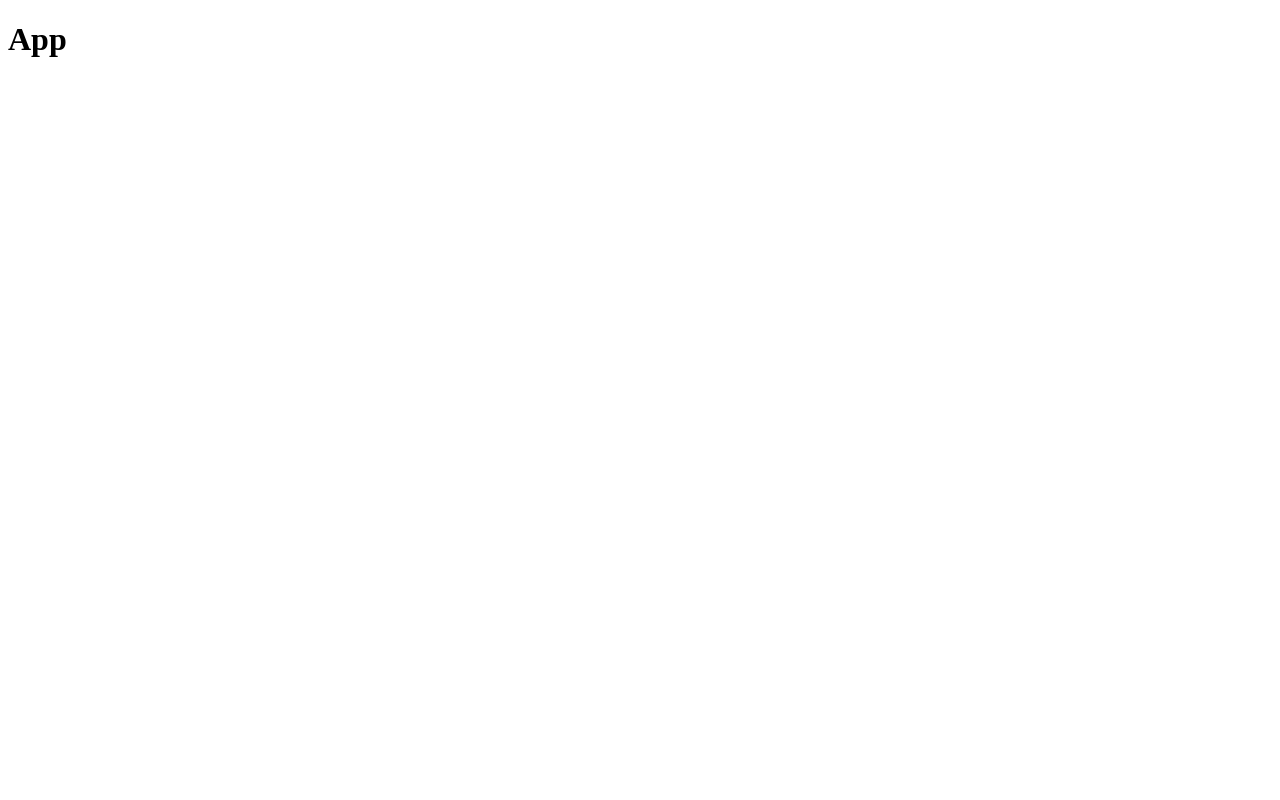
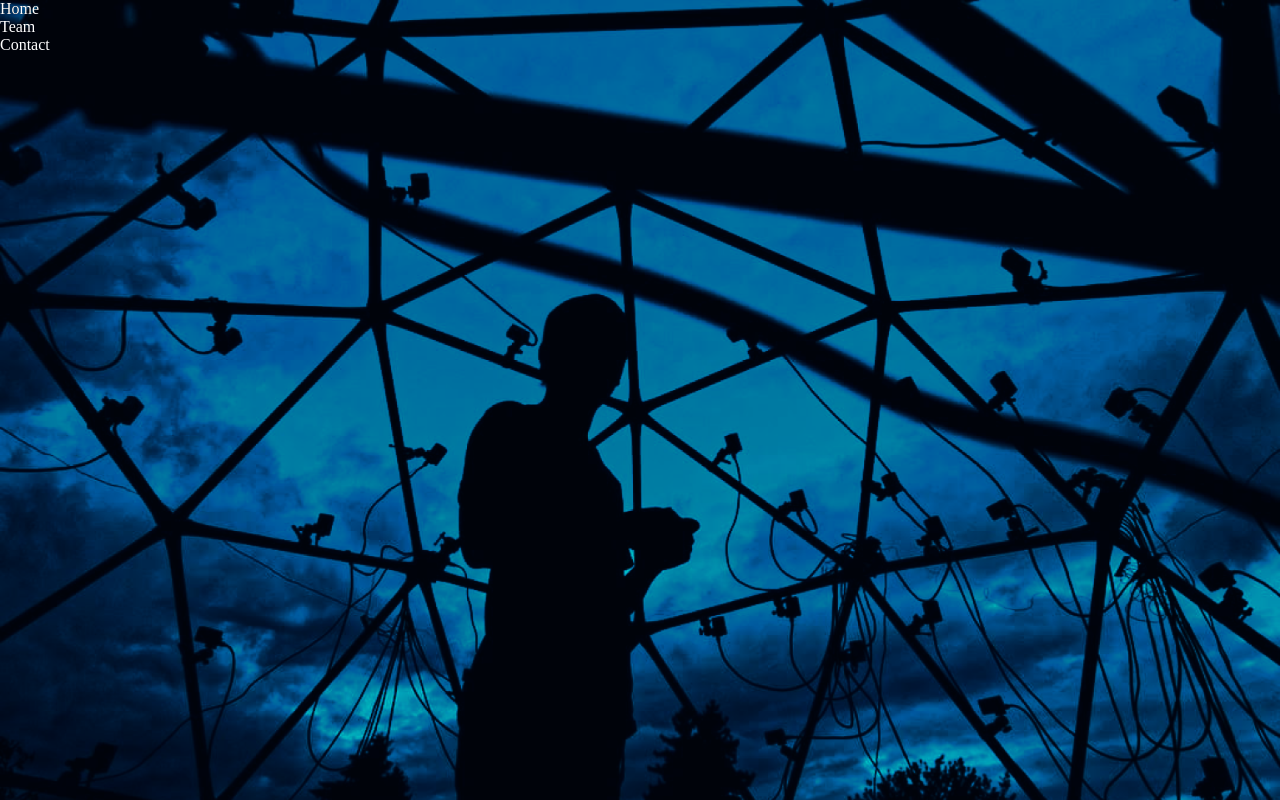
Before and after one commit to karyma101/Volumetric-Camera-Systems, a React app: page / in a window 1280 px wide. Built offline with nearby package versions, Linux system fonts and the light colour scheme.

Commit message:
home page and navbar component

```diff
--- /dev/null
+++ b/src/App.css
@@ -0,0 +1,5 @@
+* {
+  margin: 0;
+  padding: 0;
+  box-sizing: border-box;
+}
--- a/src/App.js
+++ b/src/App.js
@@ -1,8 +1,19 @@
-import React from 'react'
+import React, { Fragment } from 'react'
+import { Route } from 'react-router-dom'
+
+import Navbar from './components/Navbar'
+import Home from './pages/home'
+
+import './App.css'
 
 const App = () => {
   return (
-    <h1>App</h1>
+    <Fragment>
+      <Navbar />
+      <Route to="/">
+        <Home />
+      </Route>
+    </Fragment>
   )
 }
 
--- /dev/null
+++ b/src/components/Navbar.css
@@ -0,0 +1,4 @@
+.navbar {
+  position: absolute;
+  color: white;
+}
--- /dev/null
+++ b/src/components/Navbar.js
@@ -0,0 +1,19 @@
+import React from 'react'
+
+import style from './Navbar.css'
+
+const Navbar = () => {
+  return (
+    <div className={style.navbar}>
+      <div>
+      </div>
+      <ul>
+        <li>Home</li>
+        <li>Team</li>
+        <li>Contact</li>
+      </ul>
+    </div>
+  )
+}
+
+export default Navbar
--- /dev/null
+++ b/src/pages/home/Home.css
@@ -0,0 +1,6 @@
+.hero {
+  background: url('../../../public/hero.png');
+  background-size: cover;
+  height: 100vh;
+  width: auto;
+}
--- /dev/null
+++ b/src/pages/home/index.js
@@ -0,0 +1,16 @@
+import React, { Fragment } from 'react'
+
+import style from './Home.css'
+
+
+const Home = () => {
+  return (
+    <Fragment>
+      <div className={style.hero}>
+        Home
+      </div>
+    </Fragment>
+  )
+}
+
+export default Home
```
Also changed, not shown: package.json (line endings or trailing spaces), public/hero.png (added), src/pages/contact/index.js (added), src/pages/team/index.js (added), 1 other file (tests, documents, lock files or other folders).
